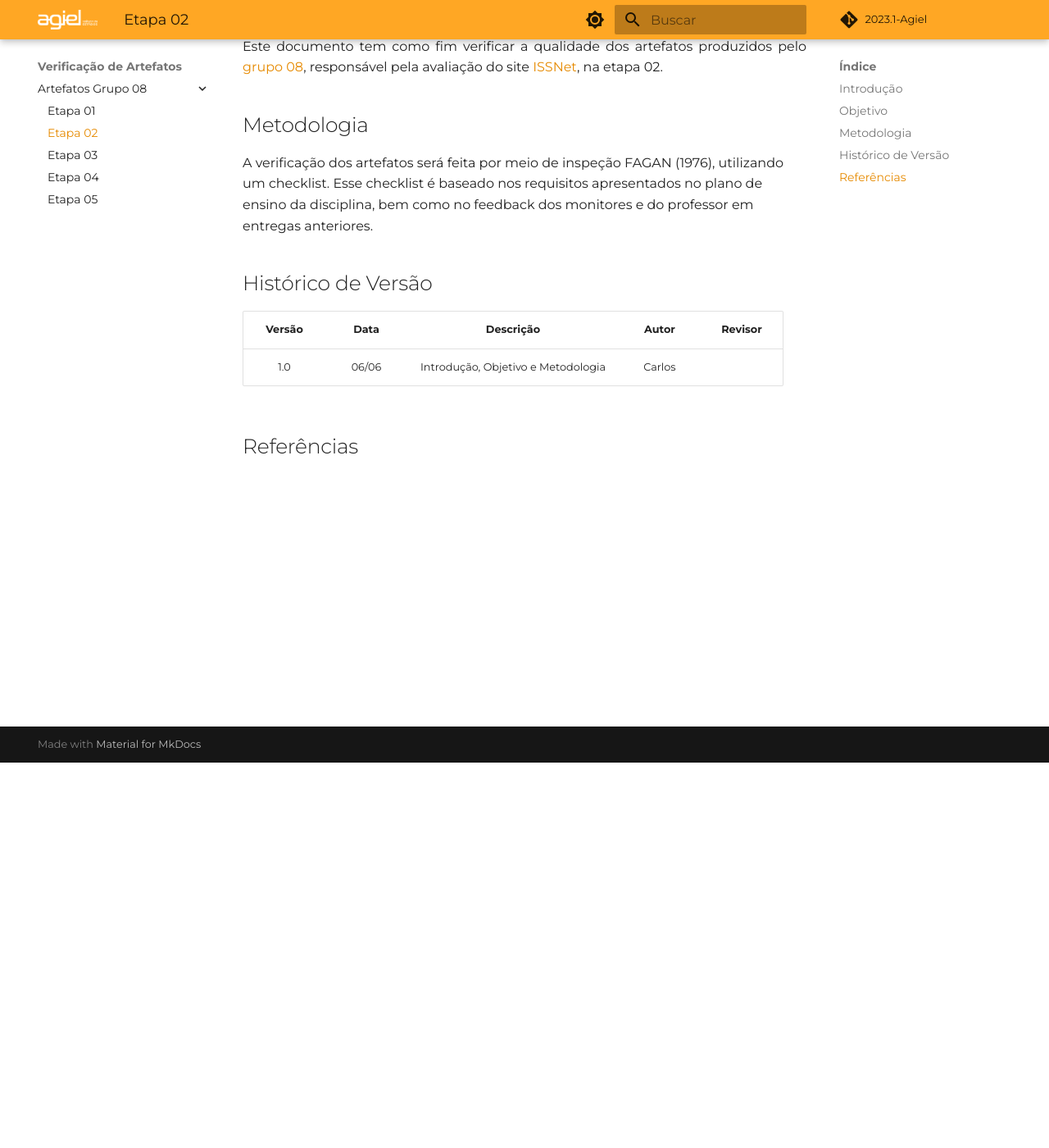
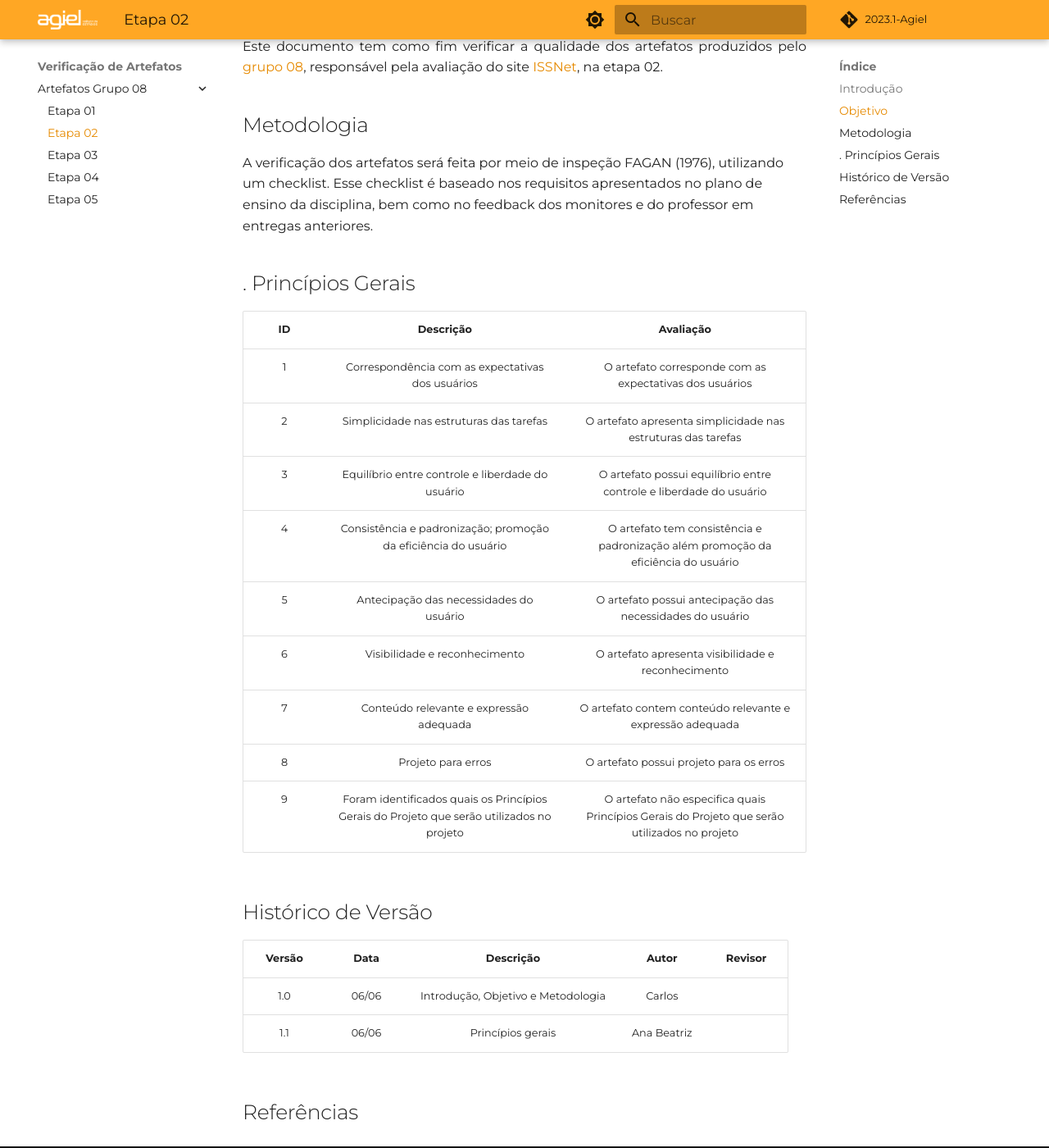
Before and after one commit to Interacao-Humano-Computador/2023.1-Agiel, an MkDocs documentation site: the page built from docs/verificacao/grupo_8/etapa_2.md, in a window 1280 px wide and 1400 px high, scrolled down 470 px. Shown: the whole window at 82% size. Built offline with MkDocs 1.6.1 and Material for MkDocs 9.7.7, drawn with Linux system fonts in a browser that asks for light colours; some web fonts are replaced; comment, search, counter and statistics services are not loaded.

Commit message:
docs: adiciona princípios gerais

```diff
--- a/docs/verificacao/grupo_8/etapa_2.md
+++ b/docs/verificacao/grupo_8/etapa_2.md
@@ -13,10 +13,25 @@ Este documento tem como fim verificar a qualidade dos artefatos produzidos pelo
 ## Metodologia
 A verificação dos artefatos será feita por meio de inspeção FAGAN (1976), utilizando um checklist. Esse checklist é baseado nos requisitos apresentados no plano de ensino da disciplina, bem como no feedback dos monitores e do professor em entregas anteriores.
 
+## . Princípios Gerais
+
+| ID | Descrição  | Avaliação |
+|:--:|:----------:|:---------:|
+| 1| Correspondência com as expectativas dos usuários|O artefato corresponde com as expectativas dos usuários|
+|2 | Simplicidade nas estruturas das tarefas| O artefato apresenta simplicidade nas estruturas das tarefas|
+|3 | Equilíbrio entre controle e liberdade do usuário|O artefato possui equilíbrio entre controle e liberdade do usuário|
+|4 | Consistência e padronização; promoção da eficiência do usuário |O artefato tem consistência e padronização além promoção da eficiência do usuário|
+|5 | Antecipação das necessidades do usuário|O artefato possui antecipação das necessidades do usuário|
+|6| Visibilidade e reconhecimento|O artefato apresenta visibilidade e reconhecimento|
+| 7| Conteúdo relevante e expressão adequada|O artefato contem conteúdo relevante e expressão adequada|
+| 8| Projeto para erros|O artefato possui projeto para os erros|
+|9 |Foram identificados quais os Princípios Gerais do Projeto que serão utilizados no projeto|O artefato não especifica quais Princípios Gerais do Projeto que serão utilizados no projeto|
+
 ## Histórico de Versão
 
 | Versão | Data  |            Descrição              |     Autor      |    Revisor    |
 |:------:|:-----:|:---------------------------------:|:--------------:|:-------------:|
 |  1.0   | 06/06 | Introdução, Objetivo e Metodologia | Carlos | |
+|  1.1   | 06/06 | Princípios gerais | Ana Beatriz | |
 
 ## Referências
```
